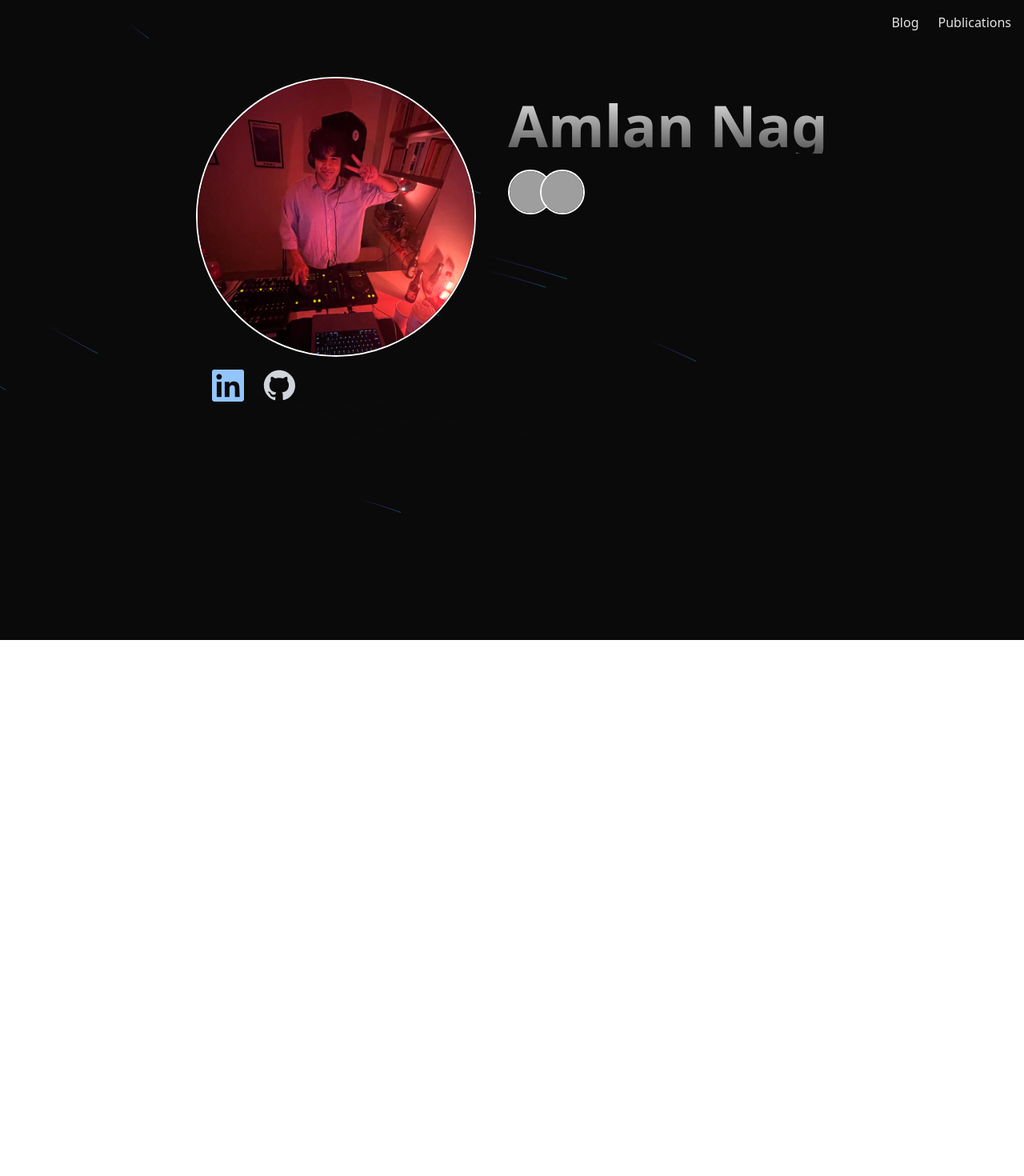
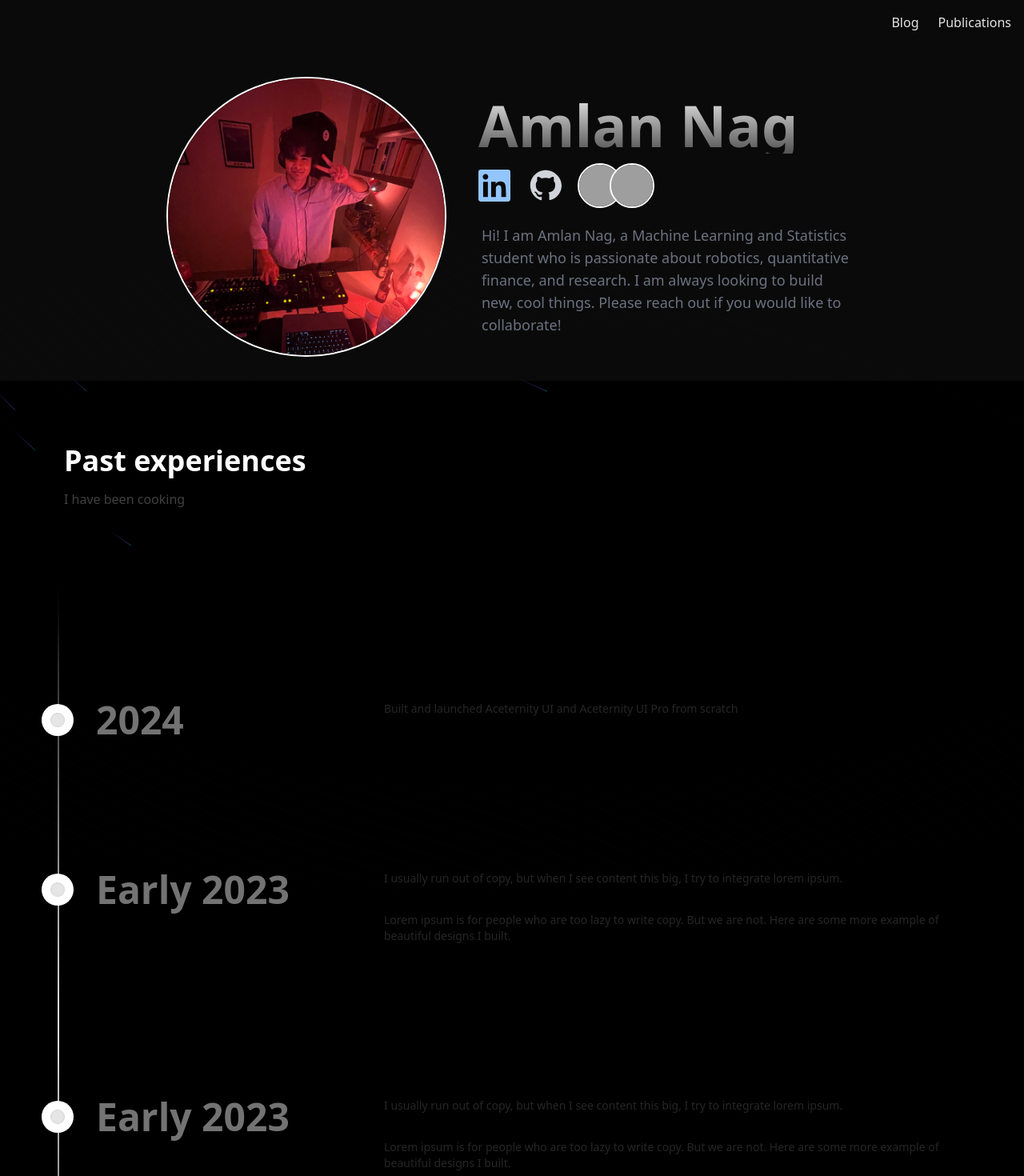
Before and after one commit to amlannag/website, a Next.js app: page / in a window 1280 px wide. Shown: the top 1470 px of the page at 80% size. Before the commit the page ends 800 px from the top, so only its background shows below. Built offline with nearby package versions, Linux system fonts and the light colour scheme; grey boxes are pictures that could not be loaded.

Commit message:
Implemented the Timeline

```diff
--- a/app/page.tsx
+++ b/app/page.tsx
@@ -3,23 +3,85 @@ import React from "react";
 import { BackgroundBeams } from "@/components/ui/background-beams";
 import Image from 'next/image';
 import { AnimatedTooltip } from "@/components/ui/animated-tooltip";
+import { Timeline } from "@/components/ui/timeline";
+
+
+const data = [
+  {
+    title: "2024",
+    content: (
+      <div>
+        <p className="text-neutral-800 dark:text-neutral-200 text-xs md:text-sm font-normal mb-8">
+          Built and launched Aceternity UI and Aceternity UI Pro from scratch
+        </p>
+      </div>
+    ),
+  },
+  {
+    title: "Early 2023",
+    content: (
+      <div>
+        <p className="text-neutral-800 dark:text-neutral-200 text-xs md:text-sm font-normal mb-8">
+          I usually run out of copy, but when I see content this big, I try to
+          integrate lorem ipsum.
+        </p>
+        <p className="text-neutral-800 dark:text-neutral-200 text-xs md:text-sm font-normal mb-8">
+          Lorem ipsum is for people who are too lazy to write copy. But we are
+          not. Here are some more example of beautiful designs I built.
+        </p>
+      </div>
+    ),
+  },
+  {
+    title: "Early 2023",
+    content: (
+      <div>
+        <p className="text-neutral-800 dark:text-neutral-200 text-xs md:text-sm font-normal mb-8">
+          I usually run out of copy, but when I see content this big, I try to
+          integrate lorem ipsum.
+        </p>
+        <p className="text-neutral-800 dark:text-neutral-200 text-xs md:text-sm font-normal mb-8">
+          Lorem ipsum is for people who are too lazy to write copy. But we are
+          not. Here are some more example of beautiful designs I built.
+        </p>
+      </div>
+    ),
+  },
+  {
+    title: "Early 2023",
+    content: (
+      <div>
+        <p className="text-neutral-800 dark:text-neutral-200 text-xs md:text-sm font-normal mb-8">
+          I usually run out of copy, but when I see content this big, I try to
+          integrate lorem ipsum.
+        </p>
+        <p className="text-neutral-800 dark:text-neutral-200 text-xs md:text-sm font-normal mb-8">
+          Lorem ipsum is for people who are too lazy to write copy. But we are
+          not. Here are some more example of beautiful designs I built.
+        </p>
+      </div>
+    ),
+  }
+];
+
 
 const cs = [
   {
     id: 1,
     name: "University Of Queensland",
     designation: "Bachelors of Computer Science (Machine Learning)",
-    image:
-      "/uq.jpeg",
-  }];
+    image: "/uq.jpeg",
+  },
+];
+
 const maths = [
   {
     id: 1,
     name: "University Of Queensland",
     designation: "Bachelors of Mathematics (Statistics)",
-      image:
-        "/uq.jpeg",
-    }];
+    image: "/uq.jpeg",
+  },
+];
 
 export default function Home() {
   return (
@@ -46,8 +108,7 @@ export default function Home() {
 
       {/* Main Content with higher z-index */}
       <div className="max-w-4xl mx-auto p-4 mt-16 flex flex-col z-10 relative">
-        <div className="max-w-4xl flex items-top relative">
-          <div className="items-top">
+        <div className="max-w-4xl flex items-start relative">
           <Image
             src="/image.jpg"
             alt="Amlan Nag"
@@ -55,7 +116,12 @@ export default function Home() {
             height={350}
             className="object-cover rounded-full mt-4 border-2 border-white"
           />
-            <div className="flex space-x-6 mt-4 justify-left ml-5">
+          <div>
+            <h1 className="ml-10 mt-10 md:text-7xl bg-clip-text text-transparent bg-gradient-to-b from-neutral-200 to-neutral-600 font-sans font-bold">
+              Amlan Nag
+            </h1>
+            <div className="flex items-center mb-5 ml-10 mt-3 w-full">
+              <div className="flex space-x-6 mr-5">
                 {/* LinkedIn Icon */}
                 <a
                   href="https://www.linkedin.com/in/amlan-nag-uq/"
@@ -90,20 +156,20 @@ export default function Home() {
                   </svg>
                 </a>
               </div>
+              <AnimatedTooltip items={cs} />
+              <AnimatedTooltip items={maths} />
             </div>
-          <div className="items-top">
-            <h1 className="ml-10 mt-10 md:text-7xl bg-clip-text text-transparent bg-gradient-to-b from-neutral-200 to-neutral-600 font-sans font-bold mt-0">
-              Amlan Nag
-            </h1>
-            <div className="flex flex-row items-center justify-left mb-10 ml-10 mt-5 w-full">
-              <AnimatedTooltip items={cs} />
-              <AnimatedTooltip items={maths}/>
-            </div>
-            <div className="flex flex-row items-center justify-center mb-10 ml-10 mt-5 w-full">
-
+            <p className="ml-11 text-lg text-gray-500 font-sans font-medium max-w-xl mb-10">
+              Hi! I am Amlan Nag, a Machine Learning and Statistics student who
+              is passionate about robotics, quantitative finance, and research.
+              I am always looking to build new, cool things. Please reach out if
+              you would like to collaborate!
+            </p>
           </div>
         </div>
       </div>
+      <div className="w-full">
+        <Timeline data={data} />
       </div>
     </div>
   );
--- /dev/null
+++ b/components/ui/hover-border-gradient.tsx
@@ -0,0 +1,99 @@
+"use client";
+import React, { useState, useEffect, useRef } from "react";
+
+import { motion } from "framer-motion";
+import { cn } from "@/lib/utils";
+
+type Direction = "TOP" | "LEFT" | "BOTTOM" | "RIGHT";
+
+export function HoverBorderGradient({
+  children,
+  containerClassName,
+  className,
+  as: Tag = "button",
+  duration = 1,
+  clockwise = true,
+  ...props
+}: React.PropsWithChildren<
+  {
+    as?: React.ElementType;
+    containerClassName?: string;
+    className?: string;
+    duration?: number;
+    clockwise?: boolean;
+  } & React.HTMLAttributes<HTMLElement>
+>) {
+  const [hovered, setHovered] = useState<boolean>(false);
+  const [direction, setDirection] = useState<Direction>("TOP");
+
+  const rotateDirection = (currentDirection: Direction): Direction => {
+    const directions: Direction[] = ["TOP", "LEFT", "BOTTOM", "RIGHT"];
+    const currentIndex = directions.indexOf(currentDirection);
+    const nextIndex = clockwise
+      ? (currentIndex - 1 + directions.length) % directions.length
+      : (currentIndex + 1) % directions.length;
+    return directions[nextIndex];
+  };
+
+  const movingMap: Record<Direction, string> = {
+    TOP: "radial-gradient(20.7% 50% at 50% 0%, hsl(0, 0%, 100%) 0%, rgba(255, 255, 255, 0) 100%)",
+    LEFT: "radial-gradient(16.6% 43.1% at 0% 50%, hsl(0, 0%, 100%) 0%, rgba(255, 255, 255, 0) 100%)",
+    BOTTOM:
+      "radial-gradient(20.7% 50% at 50% 100%, hsl(0, 0%, 100%) 0%, rgba(255, 255, 255, 0) 100%)",
+    RIGHT:
+      "radial-gradient(16.2% 41.199999999999996% at 100% 50%, hsl(0, 0%, 100%) 0%, rgba(255, 255, 255, 0) 100%)",
+  };
+
+  const highlight =
+    "radial-gradient(75% 181.15942028985506% at 50% 50%, #3275F8 0%, rgba(255, 255, 255, 0) 100%)";
+
+  useEffect(() => {
+    if (!hovered) {
+      const interval = setInterval(() => {
+        setDirection((prevState) => rotateDirection(prevState));
+      }, duration * 1000);
+      return () => clearInterval(interval);
+    }
+  }, [hovered]);
+  return (
+    <Tag
+      onMouseEnter={(event: React.MouseEvent<HTMLDivElement>) => {
+        setHovered(true);
+      }}
+      onMouseLeave={() => setHovered(false)}
+      className={cn(
+        "relative flex rounded-full border  content-center bg-black/20 hover:bg-black/10 transition duration-500 dark:bg-white/20 items-center flex-col flex-nowrap gap-10 h-min justify-center overflow-visible p-px decoration-clone w-fit",
+        containerClassName
+      )}
+      {...props}
+    >
+      <div
+        className={cn(
+          "w-auto text-white z-10 bg-black px-4 py-2 rounded-[inherit]",
+          className
+        )}
+      >
+        {children}
+      </div>
+      <motion.div
+        className={cn(
+          "flex-none inset-0 overflow-hidden absolute z-0 rounded-[inherit]"
+        )}
+        style={{
+          filter: "blur(2px)",
+          position: "absolute",
+          width: "100%",
+          height: "100%",
+        }}
+        initial={{ background: movingMap[direction] }}
+        animate={{
+          background: hovered
+            ? [movingMap[direction], highlight]
+            : movingMap[direction],
+        }}
+        transition={{ ease: "linear", duration: duration ?? 1 }}
+      />
+      <div className="bg-black absolute z-1 flex-none inset-[2px] rounded-[100px]" />
+    </Tag>
+  );
+}
--- /dev/null
+++ b/components/ui/timeline.tsx
@@ -0,0 +1,89 @@
+"use client";
+import {
+  useMotionValueEvent,
+  useScroll,
+  useTransform,
+  motion,
+} from "framer-motion";
+import React, { useEffect, useRef, useState } from "react";
+
+interface TimelineEntry {
+  title: string;
+  content: React.ReactNode;
+}
+
+export const Timeline = ({ data }: { data: TimelineEntry[] }) => {
+  const ref = useRef<HTMLDivElement>(null);
+  const containerRef = useRef<HTMLDivElement>(null);
+  const [height, setHeight] = useState(0);
+
+  useEffect(() => {
+    if (ref.current) {
+      const rect = ref.current.getBoundingClientRect();
+      setHeight(rect.height);
+    }
+  }, [ref]);
+
+  const { scrollYProgress } = useScroll({
+    target: containerRef,
+    offset: ["start 10%", "end 50%"],
+  });
+
+  const heightTransform = useTransform(scrollYProgress, [0, 1], [0, height]);
+  const opacityTransform = useTransform(scrollYProgress, [0, 0.1], [0, 1]);
+
+  return (
+    <div
+      className="w-full bg-black dark:bg-neutral-950 font-sans md:px-10"
+      ref={containerRef}
+    >
+      <div className="max-w-7xl mx-auto py-20 px-4 md:px-8 lg:px-10">
+        <h2 className="text-lg md:text-4xl mb-4 text-white dark:text-white max-w-4xl font-bold">
+          Past experiences
+        </h2>
+        <p className="text-neutral-700 dark:text-neutral-300 text-sm md:text-base max-w-sm">
+          I have been cooking
+        </p>
+      </div>
+
+      <div ref={ref} className="relative max-w-7xl mx-auto pb-20">
+        {data.map((item, index) => (
+          <div
+            key={index}
+            className="flex justify-start pt-10 md:pt-40 md:gap-10"
+          >
+            <div className="sticky flex flex-col md:flex-row z-40 items-center top-40 self-start max-w-xs lg:max-w-sm md:w-full">
+              <div className="h-10 absolute left-3 md:left-3 w-10 rounded-full bg-white dark:bg-black flex items-center justify-center">
+                <div className="h-4 w-4 rounded-full bg-neutral-200 dark:bg-neutral-800 border border-neutral-300 dark:border-neutral-700 p-2" />
+              </div>
+              <h3 className="hidden md:block text-xl md:pl-20 md:text-5xl font-bold text-neutral-500 dark:text-neutral-500 ">
+                {item.title}
+              </h3>
+            </div>
+
+            <div className="relative pl-20 pr-4 md:pl-4 w-full">
+              <h3 className="md:hidden block text-2xl mb-4 text-left font-bold text-neutral-500 dark:text-neutral-500">
+                {item.title}
+              </h3>
+              {item.content}{" "}
+            </div>
+          </div>
+        ))}
+        <div
+          style={{
+            height: height + "px",
+          }}
+          className="absolute md:left-8 left-8 top-0 overflow-hidden w-[2px] bg-[linear-gradient(to_bottom,var(--tw-gradient-stops))] from-transparent from-[0%] via-neutral-200 dark:via-neutral-700 to-transparent to-[99%]  [mask-image:linear-gradient(to_bottom,transparent_0%,black_10%,black_90%,transparent_100%)] "
+        >
+          <motion.div
+            style={{
+              height: heightTransform,
+              opacity: opacityTransform,
+            }}
+            className="absolute inset-x-0 top-0  w-[2px] bg-gradient-to-t from-purple-500 via-blue-500 to-transparent from-[0%] via-[10%] rounded-full"
+          />
+        </div>
+      </div>
+    </div>
+  );
+};
```
Lines whose indentation alone changed are shown as unchanged.
